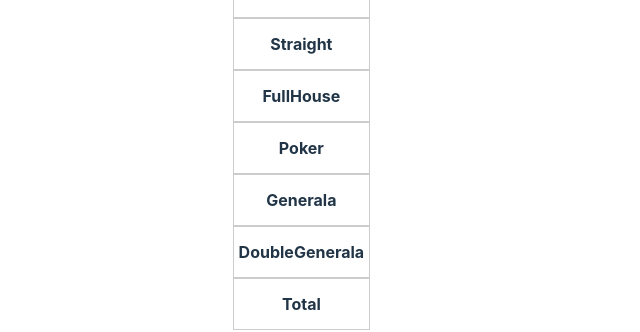
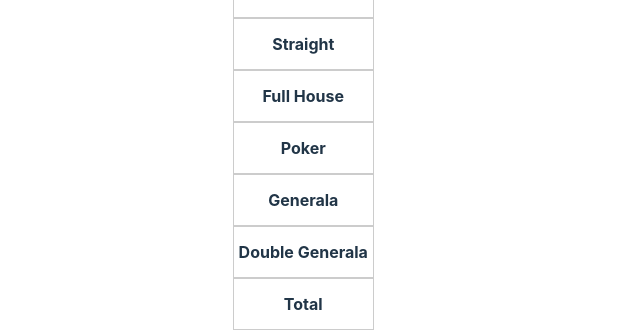
Before and after one commit to larreaf/generala-scorer, a React (Vite) app: page /scorer in a window 1280 px wide. Shown: the part 454-786 px from the top of the page, without its empty margins (319-959 px from the left). Built offline with nearby package versions, Linux system fonts and the light colour scheme.

Commit message:
Add camelCase to Words function

```diff
--- a/src/components/Scorer/index.tsx
+++ b/src/components/Scorer/index.tsx
@@ -3,6 +3,7 @@ import { useState } from "react";
 import useScorer from '../../hooks/useScorer';
 import { Categories, Score, ScoreValue } from "../../redux/score";
 import ScoreModal from "./modal";
+import { camelCaseToWords } from "../../utils/caseConverter";
 
 interface styledScore {
     scoreValue: number
@@ -82,7 +83,7 @@ const Scorer = () => {
 
     const categoriesColumns = categories.map(category => ({
         field: category,
-        headerName: category.charAt(0).toUpperCase() + category.slice(1),
+        headerName: camelCaseToWords(category),
         width: 150,
     }));
 
--- /dev/null
+++ b/src/utils/caseConverter.ts
@@ -0,0 +1,5 @@
+
+export const camelCaseToWords = (s: string) => {
+    const result = s.replace(/([A-Z])/g, ' $1');
+    return result.charAt(0).toUpperCase() + result.slice(1);
+}
```
